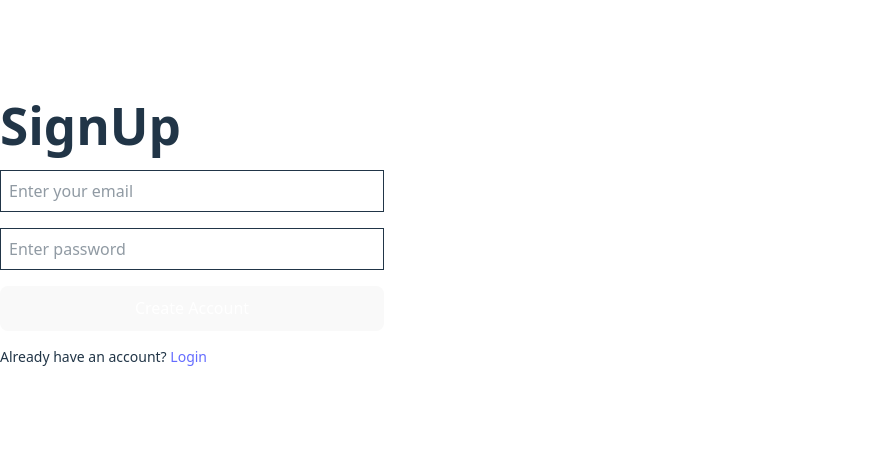
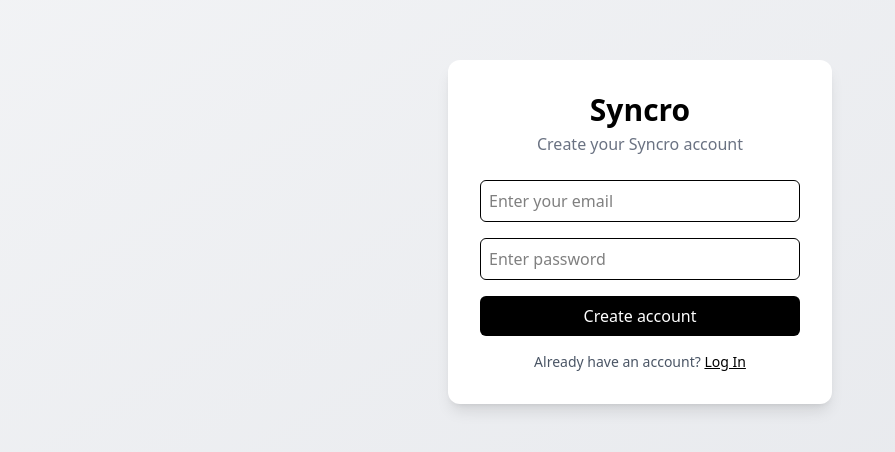
Before and after one commit to Apoorva65/syncro, a React (Vite) app: page /signup in a window 1280 px wide. Shown: the part 168-620 px from the top of the page, without its empty margins (0-895 px from the left). Built offline with nearby package versions, Linux system fonts and the light colour scheme; no server answers.

Commit message:
Stabilize auth flow and basic UI

```diff
--- a/src/components/Dashboard.jsx
+++ b/src/components/Dashboard.jsx
@@ -13,11 +13,14 @@
     }
 
     return(
-        <div className="p-6">
-            <h1 className="text-2xl font-bold">Dashboard</h1>
+        <div className="min-h-screen p-6">
+            <h1 className="text-2xl font-bold mb-4">Welcome to Syncro</h1>
+            <p className="mb-6 text-gray-600">Your projects will live here.</p>
+
             <button
-            onClick={handleLogout}
-            className="mt-4 bg-red-500 text-white px-4 py-2">
+                onClick={handleLogout}
+                className="bg-black text-white px-4 py-2 rounded"
+            >
                 Logout
             </button>
         </div>
--- a/src/components/Login.jsx
+++ b/src/components/Login.jsx
@@ -30,36 +30,48 @@
     }
 
     return(
-        <div className="min-h-screen flex items-center justify-center">
-            <form onSubmit={handleLogin} className="w-96 space-y-4">
-                <h1 className="text-2xl font-bold">Login</h1>
+        <div className="fixed inset-0 flex items-center justify-center bg-linear-to-br from-gray-100 to-gray-200">
+            <div className="bg-white w-96 p-8 rounded-xl shadow-lg">
+                <h1 className="text-3xl font-bold text-center mb-1">Syncro</h1>
+                <p className="text-center text-gray-500 mb-6">Sign in to continue</p>
+
+                <form onSubmit={handleLogin} className="space-y-4">
                     <input
-                type="text"
+                        type="email"
                         placeholder="Enter your email"
                         value={email}
-                onChange={(e)=>setEmail(e.target.value)}
-                className="w-full border p-2"
+                        onChange={(e) => setEmail(e.target.value)}
+                        className="w-full border rounded-md p-2 focus:outline-none focus:ring-2 focus:ring-black"
                     />
 
                     <input
                         type="password"
                         placeholder="Enter password"
                         value={password}
-                onChange={(e)=>setPassword(e.target.value)}
-                className="w-full border p-2"
+                        onChange={(e) => setPassword(e.target.value)}
+                        className="w-full border rounded-md p-2 focus:outline-none focus:ring-2 focus:ring-black"
                     />
 
-                {error && <p className="text-red-500">{error}</p>}
+                    {error && (
+                        <p className="text-red-500 text-sm">{error}</p>
+                    )}
 
                     <button
                         type="submit"
                         disabled={loading}
-                className="w-full bg-black text-white py-2">
-                    {loading?"Logging in":"Login"}
+                        className="w-full bg-black text-white py-2 rounded-md hover:bg-gray-900 transition"
+                    >
+                    {loading ? "Logging in..." : "Login"}
                     </button>
 
-                <p className="text-sm">Don't have an Account? <Link to='/signup'>SignUp</Link></p>
+                    <p className="text-sm text-center text-gray-600">
+                        Don&apos;t have an account?{" "}
+                        <Link to="/signup" className="text-black font-medium underline">
+                        Sign Up
+                        </Link>
+                    </p>
                 </form>
+            </div>
         </div>
     )
 
--- a/src/components/ProtectedRoute.jsx
+++ b/src/components/ProtectedRoute.jsx
@@ -6,7 +6,10 @@
     const {user,initialized} = useSelector((state)=>state.auth);
 
     if (!initialized) {
-        return <div>Loading...</div>;
+        return( <div class="flex justify-center items-center h-screen">
+                    <div class="h-10 w-10 rounded-full border-4 border-t-black-500 border-r-transparent border-b-transparent border-l-transparent animate-spin"></div>
+                </div>
+        )
     }
 
     if(!user){
--- a/src/components/Signup.jsx
+++ b/src/components/Signup.jsx
@@ -30,36 +30,48 @@
     }
 
     return(
-        <div className="min-h-screen flex items-center justify-center">
-            <form onSubmit={handleLogin} className="w-96 space-y-4">
-                <h1 className="text-2xl font-bold">SignUp</h1>
+        <div className="fixed inset-0 flex items-center justify-center bg-linear-to-br from-gray-100 to-gray-200">
+                    <div className="bg-white w-96 p-8 rounded-xl shadow-lg">
+                        <h1 className="text-3xl font-bold text-center mb-1">Syncro</h1>
+                        <p className="text-center text-gray-500 mb-6">Create your Syncro account</p>
+
+                        <form onSubmit={handleLogin} className="space-y-4">
                             <input
-                type="text"
+                                type="email"
                                 placeholder="Enter your email"
                                 value={email}
-                onChange={(e)=>setEmail(e.target.value)}
-                className="w-full border p-2"
+                                onChange={(e) => setEmail(e.target.value)}
+                                className="w-full border rounded-md p-2 focus:outline-none focus:ring-2 focus:ring-black"
                             />
 
                             <input
                                 type="password"
                                 placeholder="Enter password"
                                 value={password}
-                onChange={(e)=>setPassword(e.target.value)}
-                className="w-full border p-2"
+                                onChange={(e) => setPassword(e.target.value)}
+                                className="w-full border rounded-md p-2 focus:outline-none focus:ring-2 focus:ring-black"
                             />
 
-                {error && <p className="text-red-500">{error}</p>}
+                            {error && (
+                                <p className="text-red-500 text-sm">{error}</p>
+                            )}
 
                             <button
                                 type="submit"
                                 disabled={loading}
-                className="w-full bg-black text-white py-2">
-                    Create Account
+                                className="w-full bg-black text-white py-2 rounded-md hover:bg-gray-900 transition"
+                            >
+                            Create account
                             </button>
 
-                <p className="text-sm">Already have an account? <Link to='/login'>Login</Link></p>
+                            <p className="text-sm text-center text-gray-600">
+                                Already have an account?{" "}
+                                <Link to="/login" className="text-black font-medium underline">
+                                Log In
+                                </Link>
+                            </p>
                         </form>
+                    </div>
                 </div>
     )
 
--- a/src/main.jsx
+++ b/src/main.jsx
@@ -2,7 +2,6 @@
 import { createRoot } from 'react-dom/client'
 import {Provider} from "react-redux"
 import { store } from './services/app/store.js'
-import './index.css'
 import App from './App.jsx'
 
 createRoot(document.getElementById('root')).render(
```
Lines whose indentation alone changed are shown as unchanged.
